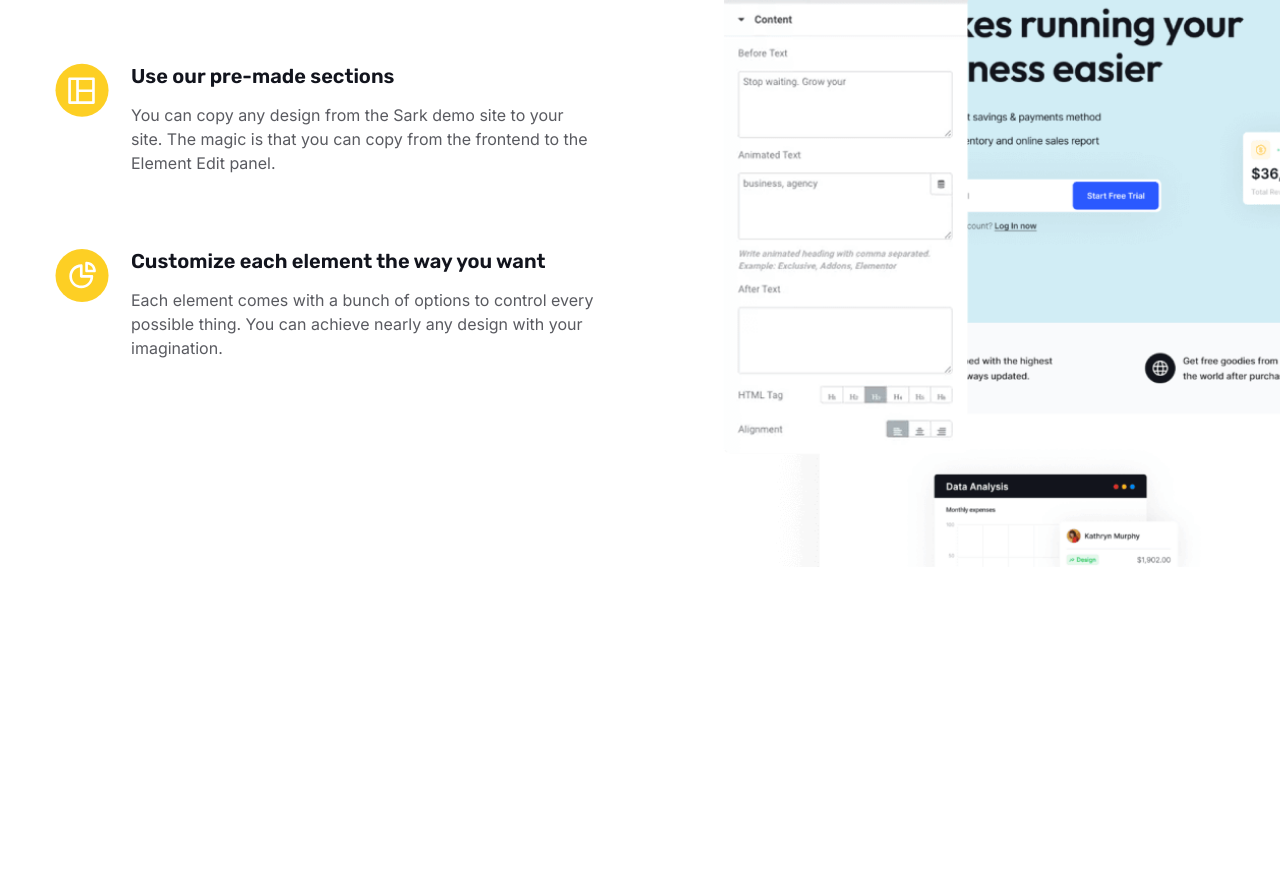
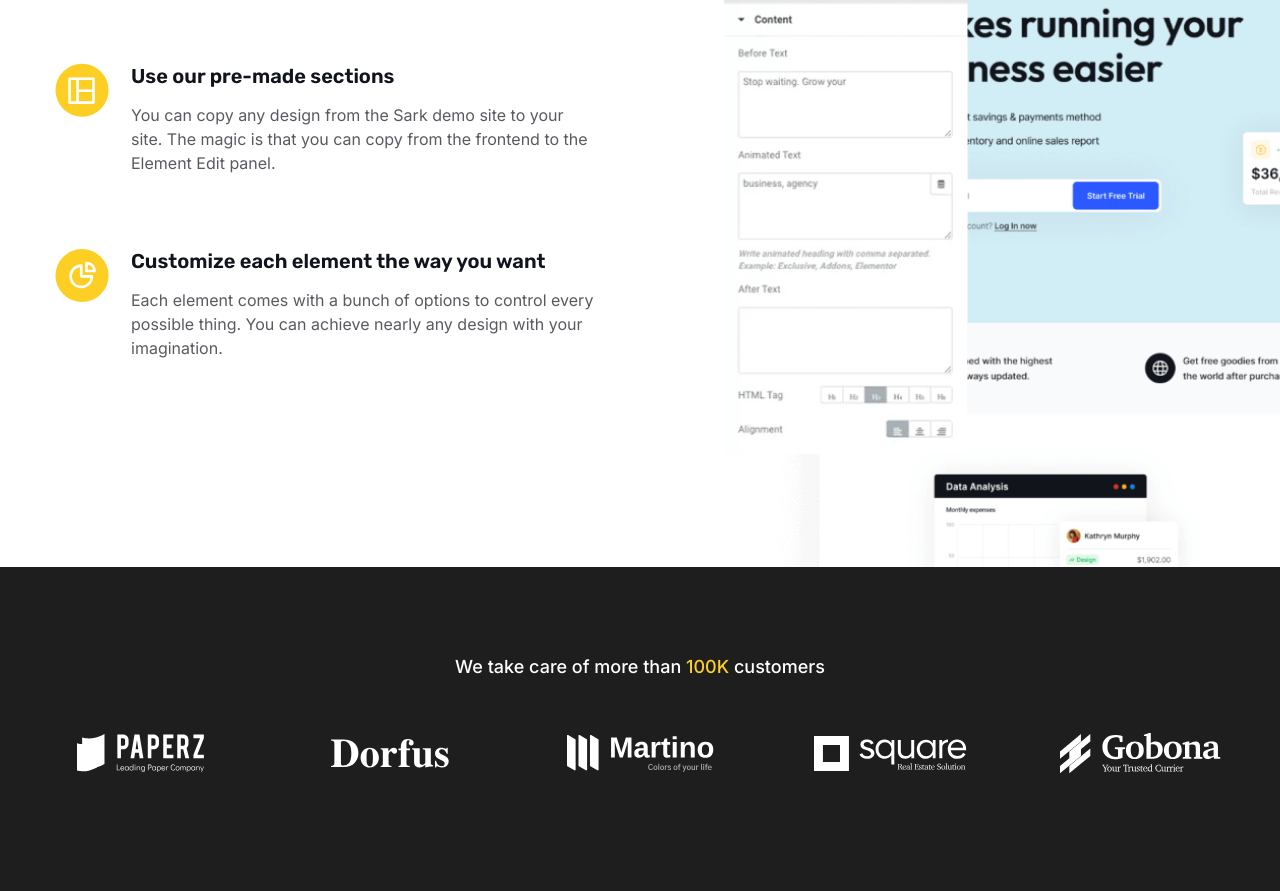
Before and after one commit to nodmalikov/zosale, a plain HTML site: page index.html in a window 1280 px wide. Shown: the part 1372-2263 px from the top of the page. Before the commit the page ends 1939 px from the top, so only its background shows below. Drawn offline with nearby package versions, Linux system fonts and the light colour scheme.

Commit message:
add customers section

```diff
--- a/assets/css/main.css
+++ b/assets/css/main.css
@@ -559,3 +559,39 @@ img {
 		margin-bottom: 30px;
 	}
 }
+
+/* Customers section */
+.customers {
+	padding-top: 88px;
+	padding-bottom: 88px;
+	background-color: var(--black-hhf-color);
+}
+
+.customers-title {
+	font-family: var(--font-inter);
+	font-weight: 500;
+	font-size: 18px;
+	line-height: 24px;
+	color: var(--white-color);
+	margin-top: 0;
+	margin-bottom: 24px;
+}
+
+.customers-title span {
+	color: var(--yellow-color);
+}
+
+.customers-item img {
+	transition: transform 0.3s linear;
+}
+
+.customers-item img:hover {
+	transform: scale(1.1);
+}
+
+@media only screen and (max-width: 768px) {
+	.customers {
+		padding-top: 60px;
+		padding-bottom: 60px;
+	}
+}
--- a/index.html
+++ b/index.html
@@ -147,6 +147,31 @@
                 </div>
             </div>
         </section>
+        <!-- Customers section -->
+        <section class="customers">
+            <div class="container">
+                <h3 class="customers-title text-center" data-aos="zoom-in">We take care of more than <span>100K</span>
+                    customers</h3>
+                <div
+                    class="customers-list d-flex align-items-center flex-wrap gap-2 justify-content-center justify-content-lg-between">
+                    <div class="customers-item" data-aos="fade-up" data-aos-delay="100">
+                        <img src="./assets/img/customers/paperz.svg" alt="Paperz logo" width="170" height="100">
+                    </div>
+                    <div class="customers-item" data-aos="fade-up" data-aos-delay="200">
+                        <img src="./assets/img/customers/dorfus.svg" alt="Dorfus logo" width="170" height="100">
+                    </div>
+                    <div class="customers-item" data-aos="fade-up" data-aos-delay="300">
+                        <img src="./assets/img/customers/martino.svg" alt="Martino logo" width="170" height="100">
+                    </div>
+                    <div class="customers-item" data-aos="fade-up" data-aos-delay="400">
+                        <img src="./assets/img/customers/square.svg" alt="Square logo" width="170" height="100">
+                    </div>
+                    <div class="customers-item" data-aos="fade-up" data-aos-delay="400">
+                        <img src="./assets/img/customers/gobona.svg" alt="Gobona logo" width="170" height="100">
+                    </div>
+                </div>
+            </div>
+        </section>
     </main>
 
     <!-- Site footer -->
```
